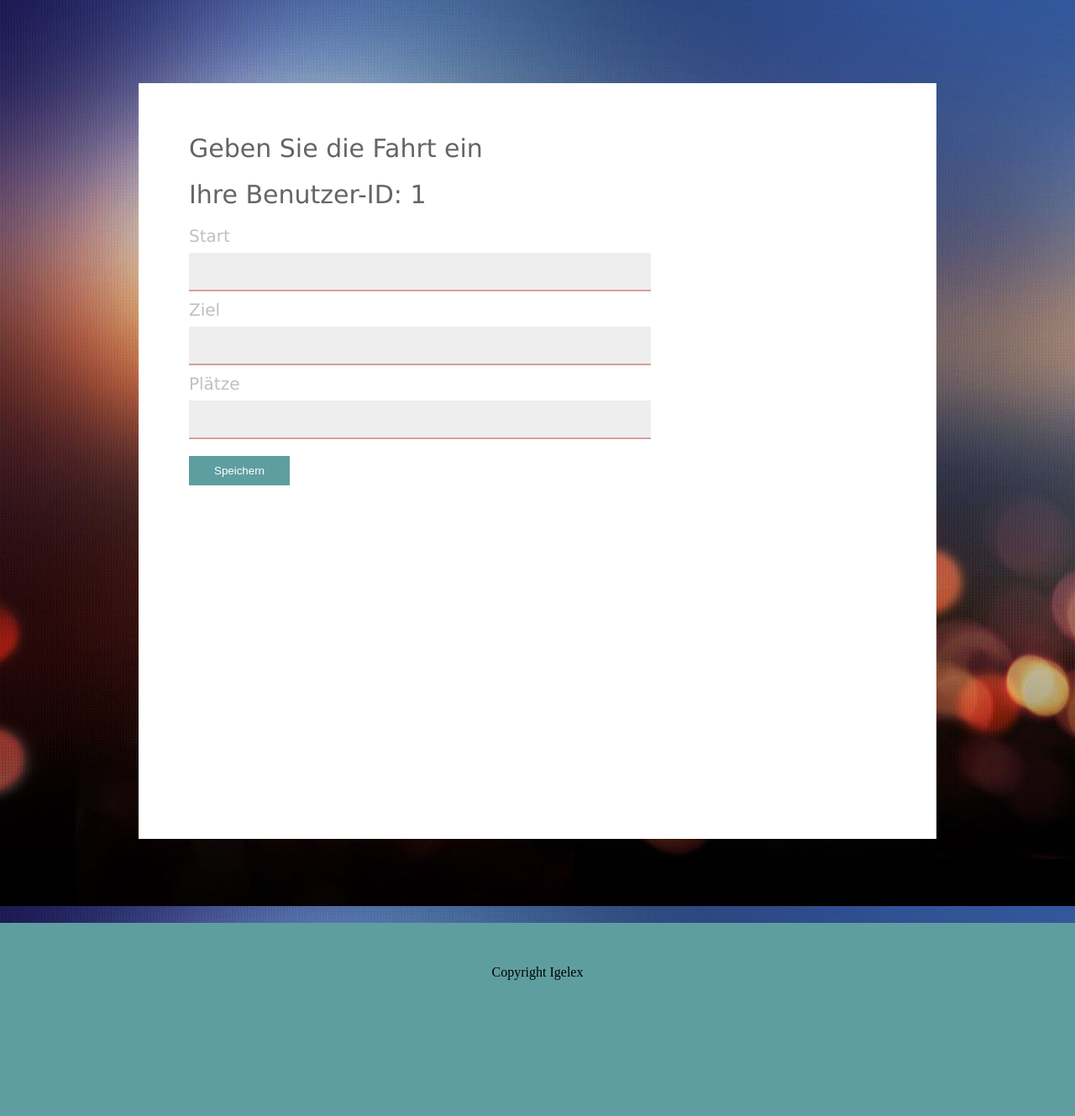
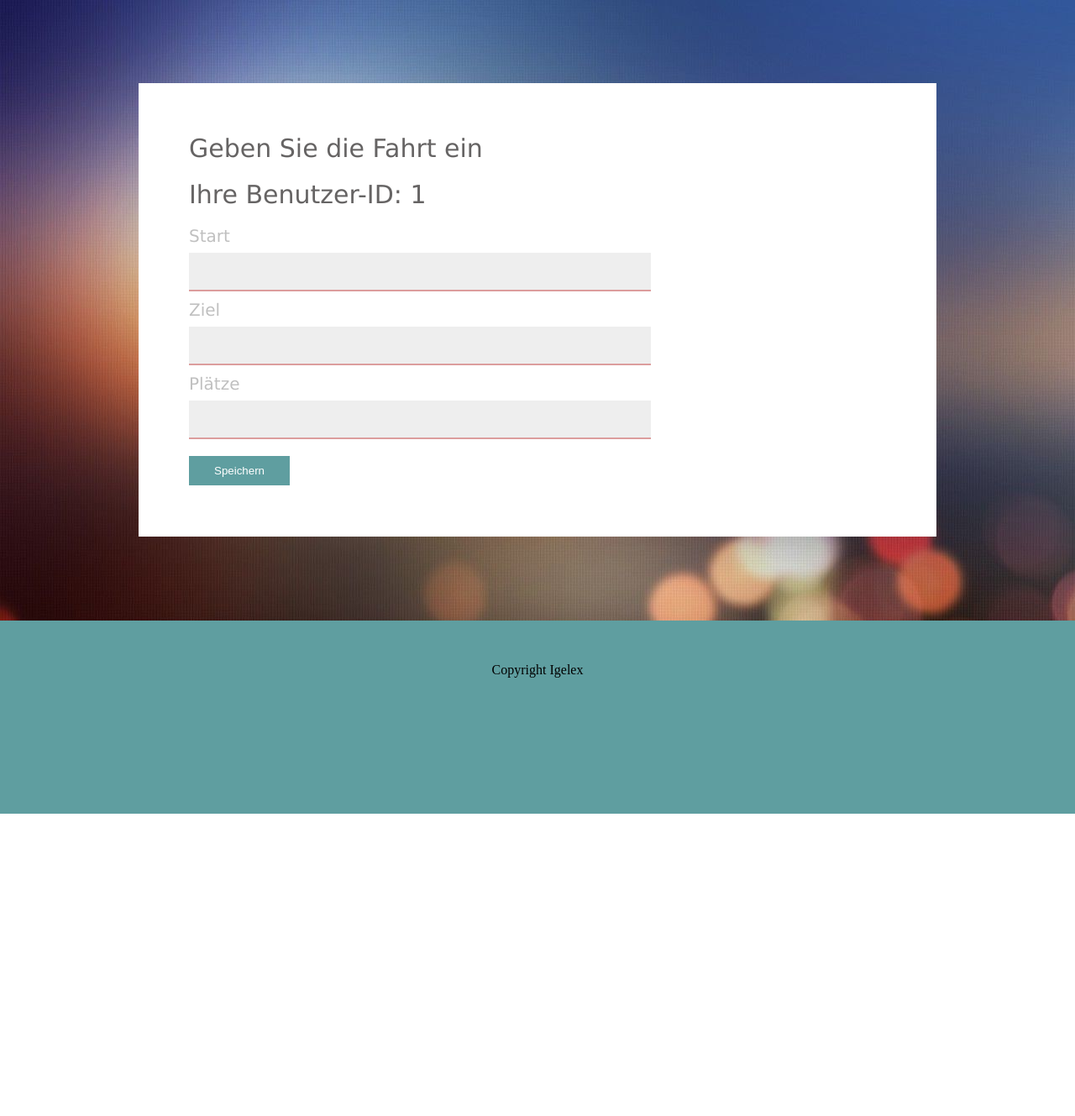
Before and after one commit to franzi999/WBA2SS16GonschorAtamantschukCseh, a Node project: template Projekt/Dienstnutzer/views/newfahrt.ejs in a window 1280 px wide. Shown: the part 103-1432 px from the top of the page at 84% size. After the commit the page ends 1072 px from the top, so only its background shows below. Run offline with Node 20 templates, Linux system fonts and the light colour scheme; the template is opened without the code that fills it: most values are stand-ins (such as "Sample title", 1, 10 or a date in 2020).

Commit message:
noch ein verzweifelter Versuch, mail zu schicken, und paar fixes

```diff
--- a/Projekt/Dienstnutzer/main.js
+++ b/Projekt/Dienstnutzer/main.js
@@ -534,14 +534,7 @@ app.delete('/fahrten/:id', jsonParser, function (req, res) {
 app.post('/send', function(req, res){
 	console.log('IN MAIL');
 	console.log(req.body);
-	var transporter = nodeMailer.createTransport({
-		service: 'localhost',
-		port: 25,
-		auth: {
-        user: 'username',
-        pass: 'password'
-    }
-	});
+	var transporter = nodeMailer.createTransport(transport, [defaults]);
 
 	var mailOptions = {
 		from: 'Mitfahergelegenheit <mfgmail.com>',
--- a/Projekt/Dienstnutzer/public/css/style.css
+++ b/Projekt/Dienstnutzer/public/css/style.css
@@ -162,6 +162,14 @@ input[type=text]:focus {
     font-family: "Verdana";
     font-size: 20px;
 }
+#newfdiv {
+  padding: 40px 0 0 60px;
+  height: 500px;
+  width: 890px;
+  background-color: white;
+  font-family: "Verdana";
+  font-size: 20px;
+}
 
 #dputf{
   padding: 40px 0 0 60px;
--- a/Projekt/Dienstnutzer/views/newfahrt.ejs
+++ b/Projekt/Dienstnutzer/views/newfahrt.ejs
@@ -55,7 +55,7 @@
 </header>
 <body>
     <div id="mser">
-        <div id="dnew">
+        <div id="newfdiv">
           <form id="ser">
               <p>Geben Sie die Fahrt ein</p>
               <p>Ihre Benutzer-ID: <%= u_id %></p>
@@ -65,8 +65,6 @@
               <input type="text" id="ziel" name="ziel" required><br>
               <label class="ser" for="plaetze">Plätze</label><br>
               <input type="text" id="plaetze" name="plaetze" required><br>
-              <!--<label class="ser" for="u_id">Benutzer_ID</label><br>
-              <input type="text" id="u_id" name="u_id" required><br>-->
               <input type="submit" id="newf" name="submit" value="Speichern">
           </form>
         </div>
```
